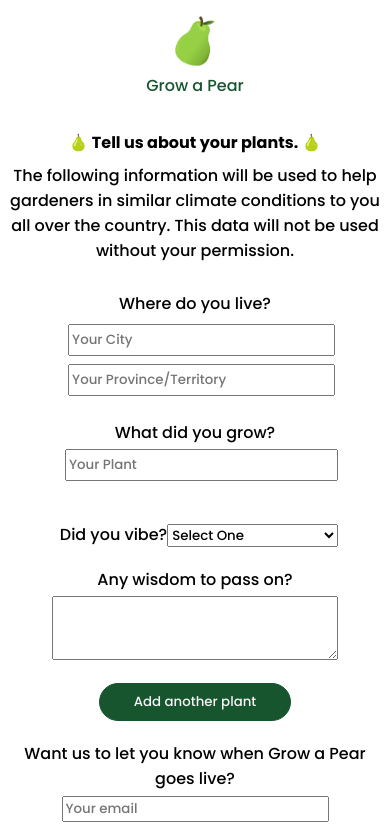
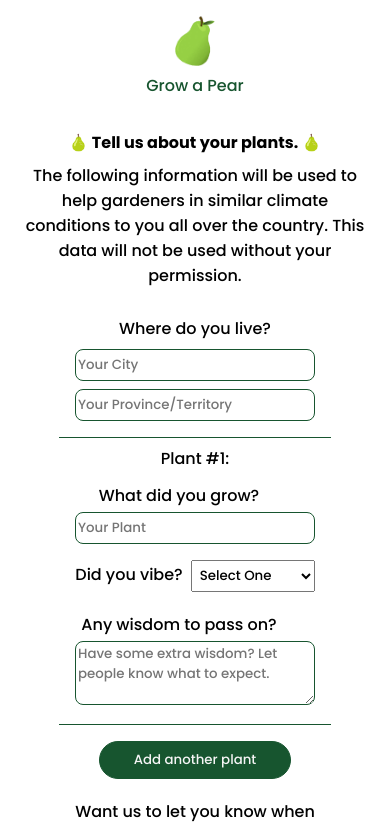
Before and after one commit to meredith-j/grow-a-pear-frontend, a Next.js app: page /your-garden in a window 390 px wide. Shown: the top 827 px of the page. Built offline with nearby package versions, Linux system fonts and the light colour scheme.

Commit message:
finish mobile styles

```diff
--- a/src/app/components/form.js
+++ b/src/app/components/form.js
@@ -76,12 +76,10 @@ export default function Form() {
                 .then(() => {
                     // navigate to thank you page
                     router.push('/thank-you')
-
                 })
                 .catch((err) => {
                 console.log(err);
                 });
-
                     router.push('/thank-you')
     }
 
@@ -89,12 +87,12 @@ export default function Form() {
     <div className={styles.form_main}>
         <form className={styles.form}
             onSubmit={handleOnSubmit}>
-                <div className={styles.form_question}>
+                <div className={`${styles.form_question}  ${styles.form_location_question}`}>
                     <label className={styles.form_label} htmlFor="city and province">
                         Where do you live?</label>
                     <div className={styles.form_validation}>
                         <p className={`${styles.form_no_error} ${!isValid && city === "" ? styles.form_error : ""}`}>!</p>
-                        <input required className={styles.form_location}
+                        <input required className={`${styles.form_location} ${styles.form_input}`}
                             type="text"
                             name="city"
                             id="city and province"
@@ -106,7 +104,7 @@ export default function Form() {
                     </div>
                     <div className={styles.form_validation}>
                         <p className={`${styles.form_no_error} ${!isValid && province === "" ? styles.form_error : ""}`}>!</p>
-                        <input required className={styles.form_location}
+                        <input required className={`${styles.form_location} ${styles.form_input}`}
                             type="text"
                             name="province"
                             placeholder="Your Province/Territory"
@@ -119,12 +117,14 @@ export default function Form() {
                 {plantData.map((plant, i) => {
                     return (
                         <div key={i} className={styles.form_border}>
+                            <p className={styles.form_plant_heading}>{`Plant #${i+1}: ${plant.plant}`}</p>
+                            <section className={styles.form_question_tablet}>
                                 <div className={styles.form_question}>
                                     <label className={styles.form_label} htmlFor={`Plant #${i+1}`}>
                                         What did you grow?</label>
                                     <div className={styles.form_validation}>
                                         <p className={`${styles.form_no_error} ${!isValid && plant.plant === "" ? styles.form_error : ""}`}>!</p>
-                                    <input required className={styles.form_plant}
+                                        <input required className={`${styles.form_plant} ${styles.form_input}`}
                                             type="text"
                                             name="plant"
                                             id={`Plant #${i+1}`}
@@ -139,37 +139,42 @@ export default function Form() {
                                 <p className={`${styles.form_no_error} ${!isValid && plant.vibe === "" ? styles.form_error : ""}`}>!</p>
                                     <label className={styles.form_vibe_label} htmlFor={`Vibe of Plant: ${plant.plant}`}>Did you vibe?</label>
                                         <select required name="vibe"
+                                        className={styles.form_vibe}
                                             id={`Vibe of Plant: ${plant.plant}`}
                                             value={plant.vibe}
                                             onChange={event =>
                                                 handleFormChange(event, i)}>
                                             <option id="choose your vibe"
                                                 name="vibe"
+                                                className={styles.form_vibe_option}
                                                 value="">
                                                     Select One
                                                     </option>
                                             <option
                                                 id={`Vibe of Plant: ${plant.plant}`}
                                                 value="true"
+                                                className={styles.form_vibe_option}
                                                 name="vibe"
                                                 >
-                                                Hell yeah, we vibed 🤘🏻
+                                                    Hell yeah 🤘🏻
                                                     </option>
                                             <option
                                                 id={`Vibe of Plant: ${plant.plant}`}
                                                 value="false"
                                                 name="vibe">
-                                                We did not vibe. 🥀
+                                                    Not my vibe 🥀
                                                     </option>
                                         </select>
                                 </div>
+                            </section>
                             <div className={styles.form_question}>
                                 <label className={styles.form_label} htmlFor={`Review of Plant: ${plant.plant}`}>
                                     Any wisdom to pass on?</label>
                                 <textarea
                                     name="review"
                                     id={`Review of Plant: ${plant.plant}`}
-                                    className={styles.form_comment}
+                                    className={`${styles.form_comment} ${styles.form_input}`}
+                                    placeholder="Have some extra wisdom? Let people know what to expect."
                                     value={plant.review}
                                     onChange={event =>
                                         handleFormChange(event, i)}
@@ -179,12 +184,14 @@ export default function Form() {
                         </div>
                     )
                 })}
+                <div className={styles.form_border}>
                     <button className={`${plantData.length === 5 ? styles.form_button_hide : styles.form_button}`} onClick={addPlant} type="button">Add another plant</button>
                     <p className={`${plantData.length === 5 ? styles.form_warning : styles.form_warning_hide}`}>You've reached the max amount of plants that can be submitted.</p>
+                </div>
                 <div className={styles.form_question}>
                     <label className={styles.form_label} htmlFor="signup">
                         Want us to let you know when Grow a Pear goes live?</label>
-                    <input className={styles.form_email}
+                    <input className={`${styles.form_email} ${styles.form_input}`}
                             type="email"
                             name="signup"
                             id="signup"
--- a/src/app/styles/your-garden.module.scss
+++ b/src/app/styles/your-garden.module.scss
@@ -13,7 +13,7 @@
 
     &_info {
         text-align: center;
-        padding: 0.5rem 0 0 0;
+        padding: 0.5rem 1rem 0 1rem;
 
         @include tablet {
             padding: 0.5rem 20% 0 20%;
@@ -35,24 +35,50 @@
     &_label {
         padding: 0.25rem 0;
         display: block;
+        max-width: 15rem;
+
+        @include tablet {
+            max-width: none;
+        }
     }
 
     &_location {
         margin: 0.25rem 0;
         height: 2rem;
-        display: flex;
-        flex-direction: column;
-        background-color: none;
+
+        @include tablet {
+
+        }
+
+        &_question {
+            @include tablet {
+            display: flex;
+            flex-direction: row;
+            gap: 0.5rem;
+            }
+
+            &_tablet {
+                @include tablet {
+                    display: flex;
+                    flex-direction: row;
+                }
+            }
+        }
     }
 
-    &_validation {
-        display: flex;
-        flex-direction: row;
-        gap: 0.5rem;
+    &_input {
+        width: 15rem;
+        border: 0.05rem solid $text-alt;
+        border-radius: 0.5rem;
+        color: $text-alt;
+
+        @include tablet {
+            max-width: 13;
+        }
     }
 
     &_no_error {
-        visibility: hidden;
+        display: none;
     }
 
     &_error {
@@ -63,17 +89,19 @@
 
     &_plant {
         height: 2rem;
-        width: 100%;
     }
 
     &_vibe {
-        display: flex;
-        flex-direction: row;
-        justify-content: flex-start;
-        padding: 0 0 0 0.5rem;
+        padding: 0 0 0 0.25rem;
+        width: 7.75rem;
+        height: 2rem;
 
         &_label {
-            padding: 0 0 0 0.5rem;
+            padding: 0 0.5rem 0 0;
+        }
+
+        &_option {
+            color: $text-alt;
         }
     }
 
@@ -83,8 +111,7 @@
     }
 
     &_comment {
-        width: 100%;
-        height: 4rem;
+        min-height: 4rem;
     }
 
     &_warning {
@@ -116,4 +143,19 @@
         }
     }
 
+    &_email {
+        height: 2rem;
+    }
+
+    &_border {
+            border-top: 0.1rem solid $text-alt;
+            padding: 0.5rem 0 0 0;
+            margin: 0.25rem 0 0 0;
+            width: 17rem;
+
+            @include tablet {
+                width: 90%;
+            }
+        }
+
 }
```
Lines whose indentation alone changed are shown as unchanged.
